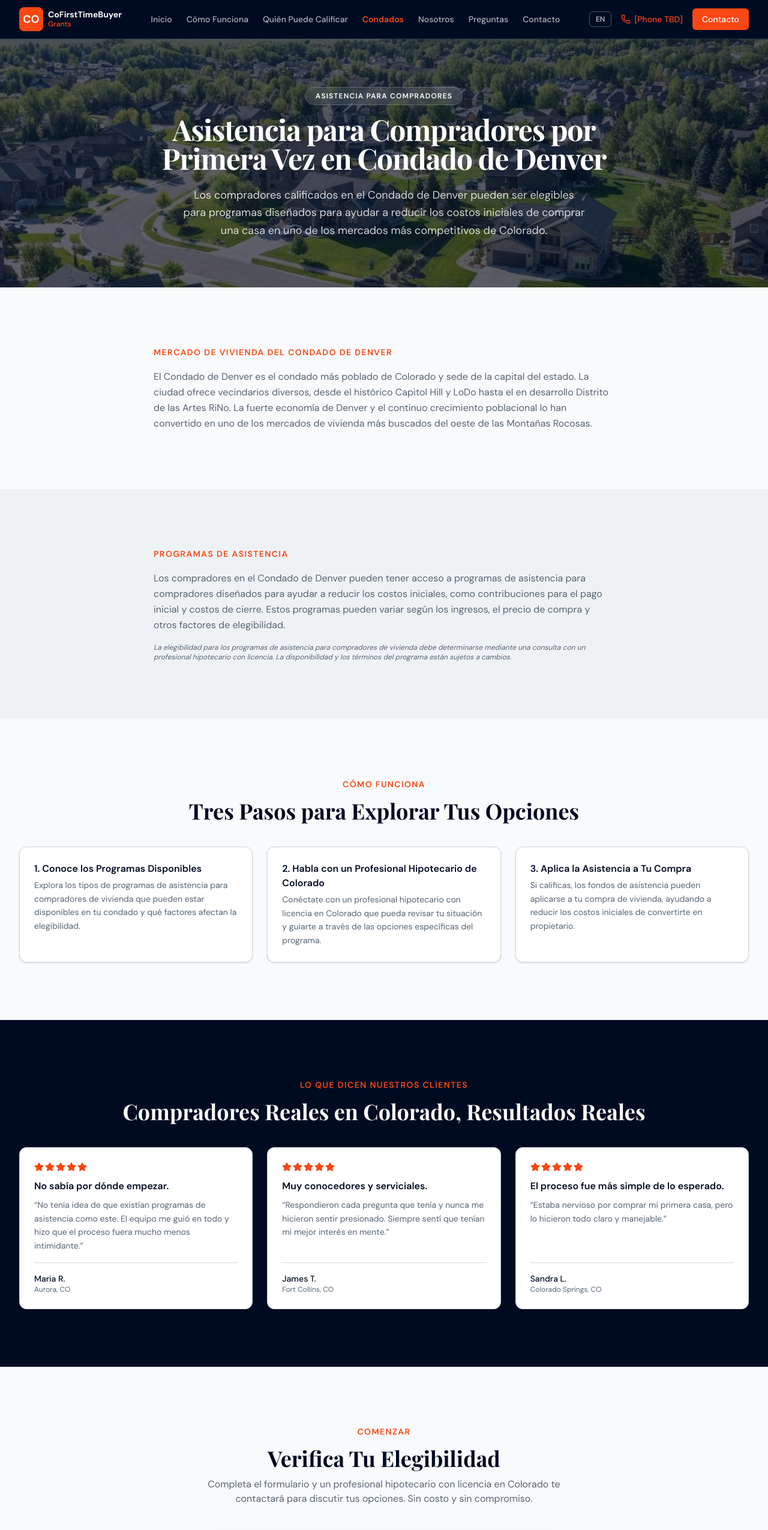
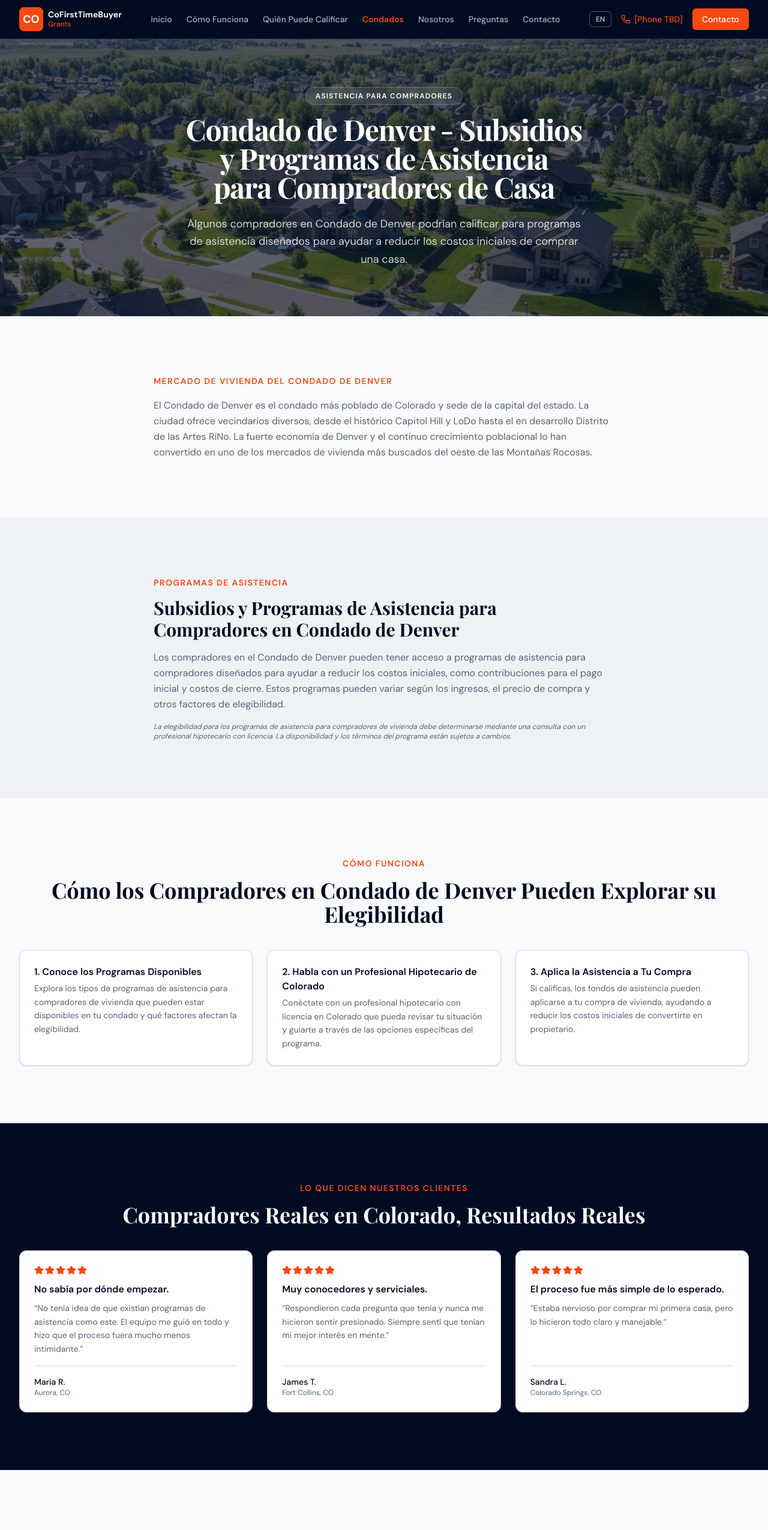
Before and after one commit to wrmoore444/CoFirstTimeBuyerGrants, a Next.js app: page /es/counties/denver in a window 1280 px wide. Shown: the top 2550 px of the page at 60% size. Built offline with nearby package versions, Linux system fonts and the light colour scheme.

Commit message:
County pages: SEO headline optimization, add generateMetadata, keyword-rich H1 and section headings
Co-Authored-By: Claude Sonnet 4.6 <noreply@anthropic.com>

```diff
--- a/app/[lang]/counties/[county]/page.tsx
+++ b/app/[lang]/counties/[county]/page.tsx
@@ -1,3 +1,4 @@
+import type { Metadata } from 'next'
 import Link from 'next/link'
 import { notFound } from 'next/navigation'
 import { isValidLang, type Lang } from '@/lib/i18n'
@@ -11,6 +12,27 @@ import { FaqPreviewSection } from '@/components/sections/faq-preview-section'
 import { CtaBannerSection } from '@/components/sections/cta-banner-section'
 import { ContactForm } from '@/components/layout/contact-form'
 import { Button } from '@/components/ui/button'
+
+export async function generateMetadata({
+  params,
+}: {
+  params: Promise<{ lang: string; county: string }>
+}): Promise<Metadata> {
+  const { lang, county: countySlug } = await params
+  const countyData = getCounty(countySlug)
+  if (!countyData || !isValidLang(lang)) return {}
+  const content = countyData[lang as Lang]
+  if (lang === 'es') {
+    return {
+      title: `${content.name} - Subsidios para Compradores de Casa | Programas de Asistencia en Colorado`,
+      description: `Explora los subsidios y programas de asistencia para compradores de casa por primera vez que pueden estar disponibles para compradores calificados en ${content.name}. Aprende cómo los programas de asistencia pueden ayudar a reducir los costos iniciales de compra.`,
+    }
+  }
+  return {
+    title: `${content.name} First Time Home Buyer Grants | Colorado Assistance Programs`,
+    description: `Explore first-time homebuyer grants and assistance programs that may be available to qualified buyers in ${content.name}. Learn how assistance programs can help reduce upfront home purchase costs.`,
+  }
+}
 
 export function generateStaticParams() {
   return COUNTIES.flatMap((county) =>
@@ -40,13 +62,15 @@ export default async function CountyPage({
         <span className="mb-4 inline-block rounded-full border border-primary-foreground/20 bg-primary-foreground/10 px-4 py-1.5 text-xs font-semibold uppercase tracking-widest text-primary-foreground backdrop-blur-sm">
           {cp.heroBadge}
         </span>
-        <h1 className="max-w-3xl font-serif text-4xl font-bold tracking-tight text-primary-foreground sm:text-5xl">
+        <h1 className="max-w-4xl text-balance font-serif text-4xl font-bold tracking-tight text-primary-foreground sm:text-5xl">
           {lang === 'en'
-            ? `First-Time Homebuyer Assistance in ${content.name}`
-            : `Asistencia para Compradores por Primera Vez en ${content.name}`}
+            ? `${content.name} First Time Home Buyer Grants and Assistance Programs`
+            : `${content.name} - Subsidios y Programas de Asistencia para Compradores de Casa`}
         </h1>
         <p className="mt-6 max-w-2xl text-lg leading-relaxed text-primary-foreground/80">
-          {content.heroSubtitle}
+          {lang === 'en'
+            ? `Some buyers in ${content.name} may qualify for homebuyer assistance programs designed to help reduce the upfront cost of purchasing a home.`
+            : `Algunos compradores en ${content.name} podrían calificar para programas de asistencia diseñados para ayudar a reducir los costos iniciales de comprar una casa.`}
         </p>
       </HeroSection>
 
@@ -68,6 +92,11 @@ export default async function CountyPage({
           <span className="text-sm font-semibold uppercase tracking-widest text-primary">
             {cp.programEyebrow}
           </span>
+          <h2 className="mt-3 font-serif text-2xl font-bold text-foreground sm:text-3xl">
+            {lang === 'en'
+              ? `Homebuyer Grants and Assistance Programs in ${content.name}`
+              : `Subsidios y Programas de Asistencia para Compradores en ${content.name}`}
+          </h2>
           <p className="mt-4 text-base leading-relaxed text-muted-foreground">
             {content.programBody}
           </p>
@@ -82,7 +111,9 @@ export default async function CountyPage({
             {cp.processEyebrow}
           </span>
           <h2 className="mt-3 font-serif text-3xl font-bold text-foreground sm:text-4xl">
-            {cp.processTitle}
+            {lang === 'en'
+              ? `How First-Time Buyers in ${content.name} Can Explore Eligibility`
+              : `Cómo los Compradores en ${content.name} Pueden Explorar su Elegibilidad`}
           </h2>
         </div>
         <BenefitsGrid items={cp.processSteps} columns={3} variant="card" />
@@ -108,7 +139,9 @@ export default async function CountyPage({
             {cp.formEyebrow}
           </span>
           <h2 className="mt-3 font-serif text-3xl font-bold text-foreground sm:text-4xl">
-            {cp.formTitle}
+            {lang === 'en'
+              ? 'Speak With a Colorado Mortgage Professional'
+              : 'Hable con un Profesional Hipotecario de Colorado'}
           </h2>
           <p className="mt-3 text-muted-foreground">{cp.formSubtitle}</p>
         </div>
```
